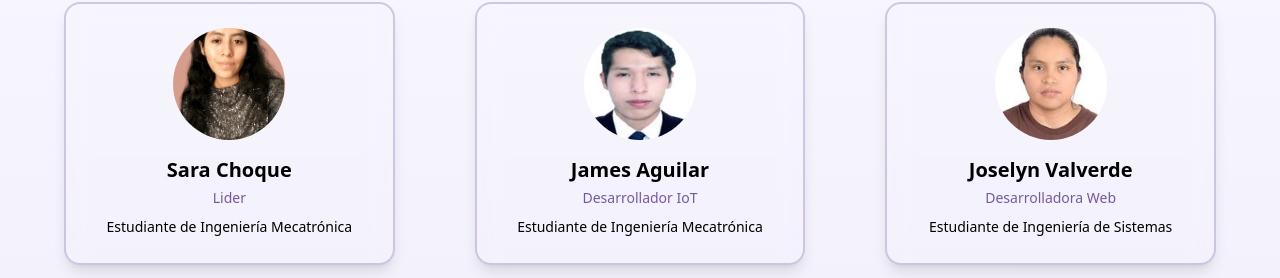
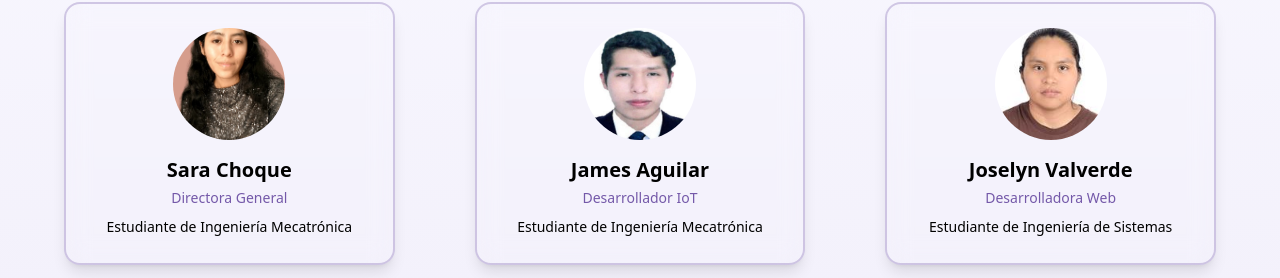
Before and after one commit to Joselyn96/emilia-landing, a React (Vite) app: page / in a window 1280 px wide. Shown: the part 2537-2815 px from the top of the page. Built offline with nearby package versions, Linux system fonts and the light colour scheme.

Commit message:
actualizacion en el cargo de directora general

```diff
--- a/src/components/team.tsx
+++ b/src/components/team.tsx
@@ -2,7 +2,7 @@ export default function Team() {
   const teamMembers = [
     {
       name: "Sara Choque",
-      role: "Lider",
+      role: "Directora General",
       bio: "Estudiante de Ingeniería Mecatrónica",
       photo: "sara-lider.jpeg",
     },
```
